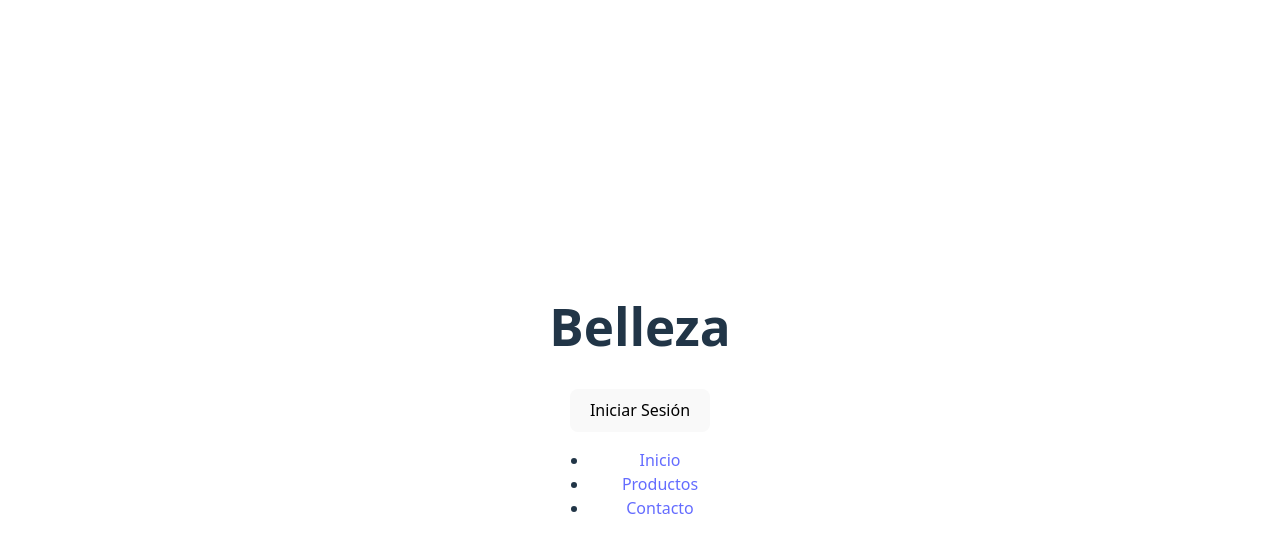
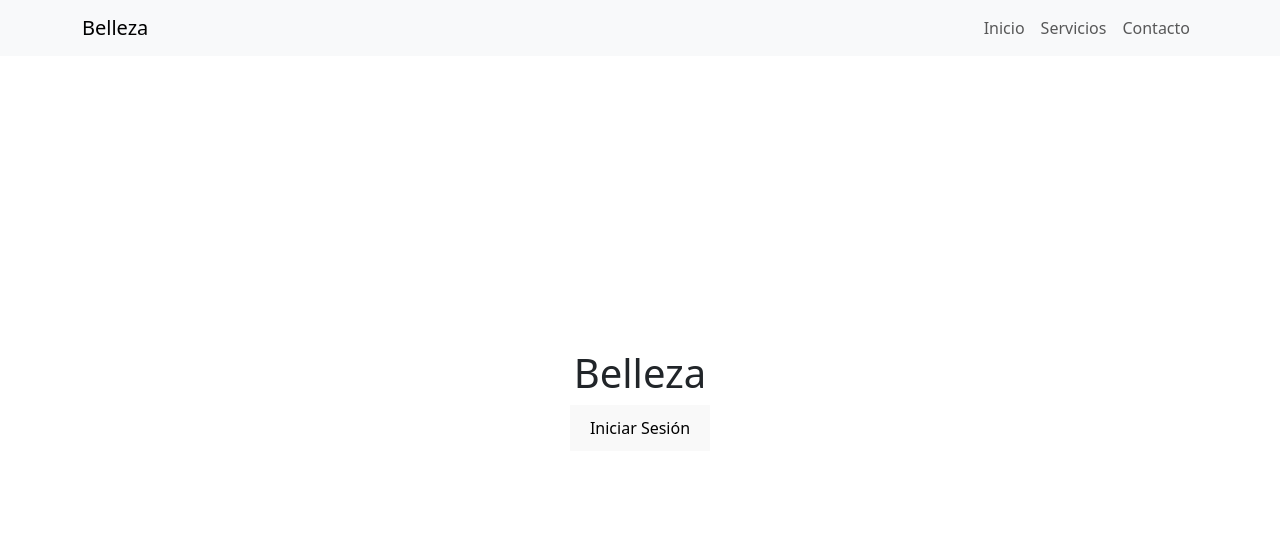
Before and after one commit to amarinc2000/ISST-Grupo14-Belleza-25, a React (Vite) app in the folder frontend/: page / in a window 1280 px wide. Shown: the top 552 px of the page. Built offline with nearby package versions, Linux system fonts and the light colour scheme.

Commit message:
mejoras navbar

```diff
--- a/frontend/package.json
+++ b/frontend/package.json
@@ -10,6 +10,8 @@
     "preview": "vite preview"
   },
   "dependencies": {
+    "@popperjs/core": "^2.11.8",
+    "bootstrap": "^5.3.3",
     "react": "^19.0.0",
     "react-dom": "^19.0.0"
   },
--- a/frontend/src/App.jsx
+++ b/frontend/src/App.jsx
@@ -1,12 +1,16 @@
 import React from 'react';
+import Navbar from "./components/Navbar";
 import { BrowserRouter as Router, Routes, Route } from 'react-router-dom';
 import InicioSesion from './components/inicio_sesion';
 import HomePage from './components/HomePage'
 import './App.css'
+import "bootstrap/dist/css/bootstrap.min.css";
+import "bootstrap/dist/js/bootstrap.bundle.min.js";
 
 function App() {
   return (
     <Router>
+      <Navbar />
       <Routes>
         <Route path="/" element={<HomePage />} />
         <Route path="/inicio-sesion" element={<InicioSesion />} />
@@ -16,3 +20,6 @@
 }
 
 export default App
+// cd frontend
+// npm install
+// npm run dev para ejecutarlo
--- a/frontend/src/components/HomePage.jsx
+++ b/frontend/src/components/HomePage.jsx
@@ -1,6 +1,6 @@
 
 import React from 'react';
-import Navbar from './Navbar';
+
 import { Link } from 'react-router-dom';
 
 
@@ -11,7 +11,7 @@
       <Link to="/inicio-sesion">
         <button>Iniciar Sesión</button>
       </Link>
-      <Navbar />
+
 
       <div className="search-container">
 
--- a/frontend/src/components/Navbar.jsx
+++ b/frontend/src/components/Navbar.jsx
@@ -1,5 +1,5 @@
 import React from 'react';
-// import './Navbar.css'; // Opcional, si quieres añadir estilos
+/* // import './Navbar.css'; // Opcional, si quieres añadir estilos
 
 const Navbar = () => {
   return (
@@ -15,4 +15,40 @@
   );
 };
 
+export default Navbar; */
+import { Link } from "react-router-dom";
+
+
+
+const Navbar = () => {
+  return (
+    <nav className="navbar navbar-expand-lg navbar-light bg-light fixed-top">
+      <div className="container">
+        <Link className="navbar-brand" to="/">Belleza</Link>
+        <button
+          className="navbar-toggler"
+          type="button"
+          data-bs-toggle="collapse"
+          data-bs-target="#navbarNav"
+        >
+          <span className="navbar-toggler-icon"></span>
+        </button>
+        <div className="collapse navbar-collapse" id="navbarNav">
+          <ul className="navbar-nav ms-auto"> {/* ms-auto alinea la lista a la derecha */}
+            <li className="nav-item">
+              <Link className="nav-link" to="/">Inicio</Link>
+            </li>
+            <li className="nav-item">
+              <Link className="nav-link" to="/servicios">Servicios</Link>
+            </li>
+            <li className="nav-item">
+              <Link className="nav-link" to="/contacto">Contacto</Link>
+            </li>
+          </ul>
+        </div>
+      </div>
+    </nav>
+  );
+};
+
 export default Navbar;
```
Also changed, not shown: 1 other file (tests, documents, lock files or other folders).
